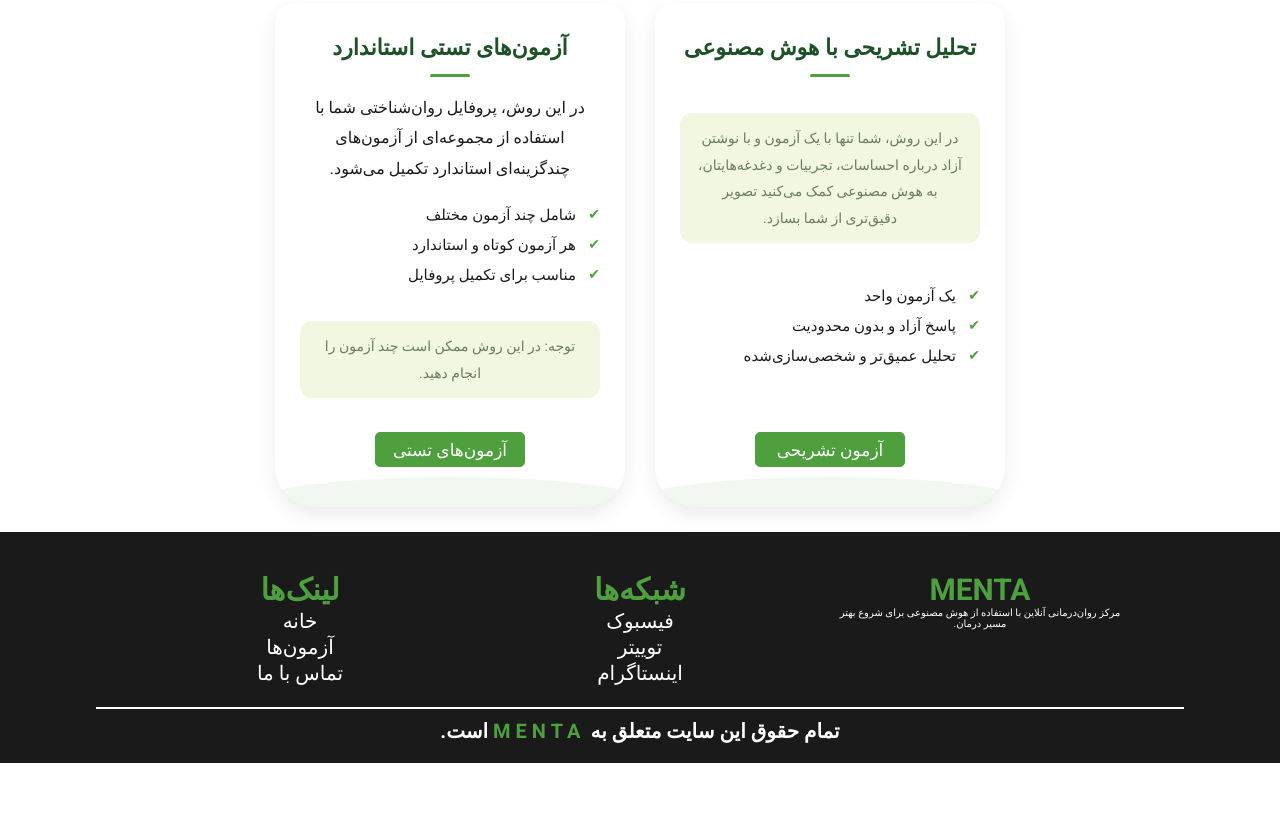
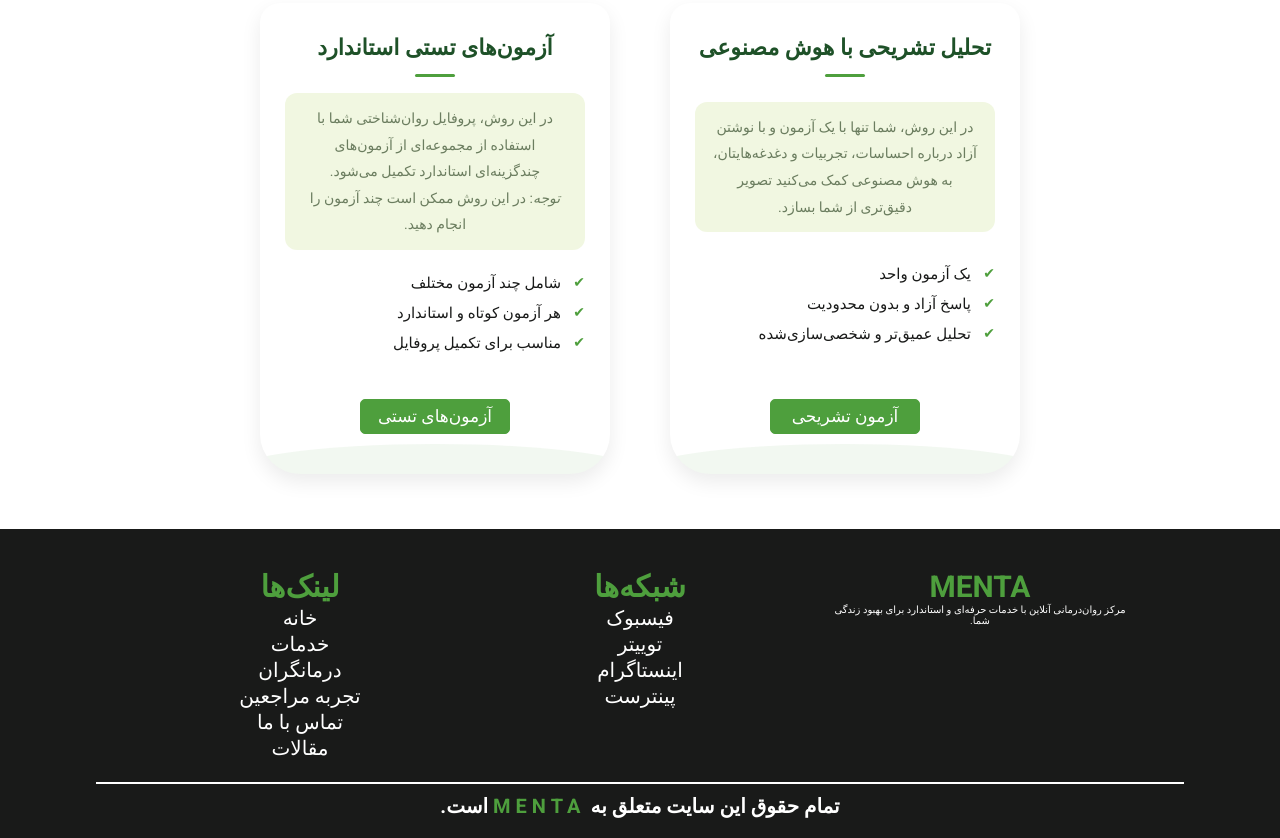
Before and after one commit to EbiMzd/menta-site, a plain HTML site: page tests.html in a window 1280 px wide. Shown: the part 1477-2315 px from the top of the page. Before the commit the page ends 2240 px from the top, so only its background shows below. Drawn offline with nearby package versions, Linux system fonts and the light colour scheme.

Commit message:
Update tests.html

```diff
--- a/tests.html
+++ b/tests.html
@@ -101,8 +101,8 @@
     </section>
 
     <!-- ================= METHOD SELECTION ================= -->
-    <section id="methods" class="card">
-        <h1 class="heading section-heading">انتخاب روش شناخت</h1>
+    <section id="methods" class="tests-card">
+        <h1 class="heading section-heading">روش‌های شناخت</h1>
         <h3 class="title">شما انتخاب می‌کنید، ما تحلیل می‌کنیم</h3>
 
         <div class="box-container">
@@ -132,11 +132,15 @@
 
             <!-- Test-Based Method -->
             <div class="card-box">
-                <h2> آزمون‌های تستی استاندارد</h2>
+                <h2>
+                     آزمون‌های تستی استاندارد
+                </h2>
 
                 <p>
                     در این روش، پروفایل روان‌شناختی شما با استفاده از مجموعه‌ای
                     از آزمون‌های چندگزینه‌ای استاندارد تکمیل می‌شود.
+                    <br>
+                     <span style="font-style: italic;">توجه</span>: در این روش ممکن است چند آزمون را انجام دهید.
                 </p>
 
                 <ul>
@@ -144,8 +148,6 @@
                     <li> هر آزمون کوتاه و استاندارد</li>
                     <li> مناسب برای تکمیل پروفایل</li>
                 </ul>
-
-                <p> توجه: در این روش ممکن است چند آزمون را انجام دهید.</p>
 
                 <a href="test-based-path.html">
                     <button class="button">آزمون‌های تستی</button>
@@ -155,15 +157,12 @@
         </div>
     </section>
 
-    <!-- ================= FOOTER (Same as Home) ================= -->
+    <!-- footer section start  -->
     <section class="footer">
 
         <div class="box">
             <h2 class="logo"><span>MENTA</span></h2>
-            <p>
-                مرکز روان‌درمانی آنلاین با استفاده از هوش مصنوعی
-                برای شروع بهتر مسیر درمان.
-            </p>
+            <p>مرکز روان‌درمانی آنلاین با خدمات حرفه‌ای و استاندارد برای بهبود زندگی شما.</p>
         </div>
 
         <div class="box">
@@ -171,19 +170,23 @@
             <a href="#">فیسبوک</a>
             <a href="#">توییتر</a>
             <a href="#">اینستاگرام</a>
+            <a href="#">پینترست</a>
         </div>
 
         <div class="box">
             <h2 class="logo"><span>لینک‌ها</span></h2>
-            <a href="index.html">خانه</a>
-            <a href="#">آزمون‌ها</a>
-            <a href="index.html#contact">تماس با ما</a>
+            <a href="#home">خانه</a>
+            <a href="#about">خدمات</a>
+            <a href="#doctor">درمانگران</a>
+            <a href="#review">تجربه مراجعین</a>
+            <a href="#contact">تماس با ما</a>
+            <a href="#blog">مقالات</a>
         </div>
 
-        <h1 class="credit">
-            تمام حقوق این سایت متعلق به <span>MENTA</span> است.
-        </h1>
+        <h1 class="credit">تمام حقوق این سایت متعلق به <span>MENTA</span> است.</h1>
     </section>
+    <!-- footer section end  -->
+
 
 </div>
 <!-- jquery cdn link  -->
```
